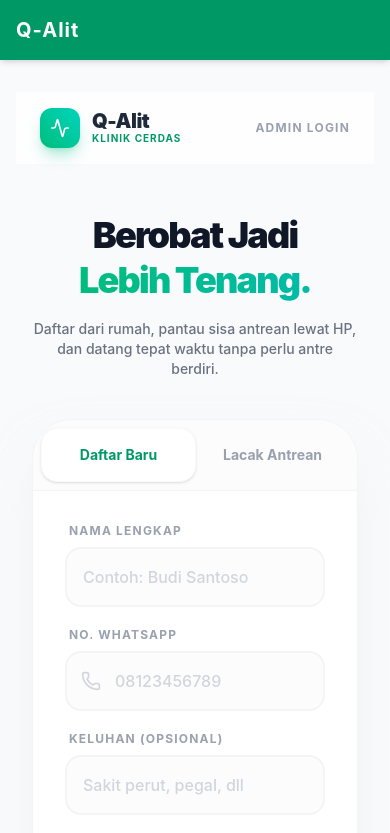
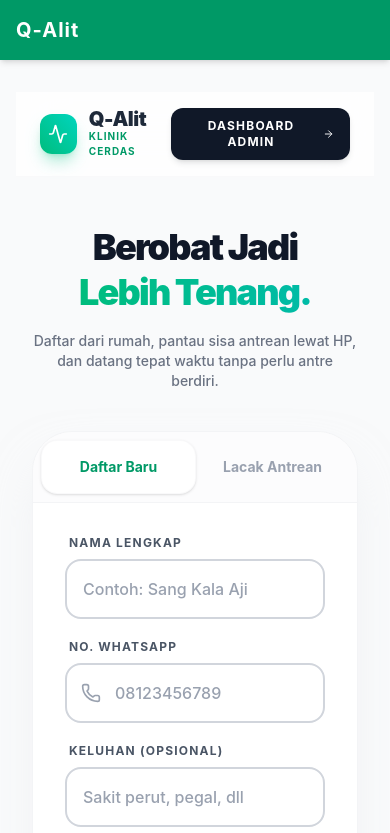
Before and after one commit to lemmebeHuh/Q-alit, a React (Vite) app: page / in a window 390 px wide. Shown: the top 833 px of the page. Built offline with nearby package versions, Linux system fonts and the light colour scheme; no server answers; the database is empty.

Commit message:
Update UI contrast fix patient count add duration analytics optimize admin mobile layout

```diff
--- a/src/pages/AdminDashboard.jsx
+++ b/src/pages/AdminDashboard.jsx
@@ -166,7 +166,7 @@ export default function AdminDashboard() {
     <div className="max-w-5xl mx-auto space-y-6 animate-in fade-in duration-700 pb-12">
 
       {/* Header Tabs (Enterprise style) */}
-      <div className="flex bg-white rounded-2xl shadow-sm border border-gray-100 p-2 overflow-hidden relative">
+      <div className="flex flex-col md:flex-row bg-white rounded-2xl shadow-sm border border-gray-100 p-2 overflow-hidden relative gap-2 md:gap-0">
         <div className="absolute inset-0 bg-gradient-to-r from-gray-50 to-white pointer-events-none"></div>
         <button
           onClick={() => { setActiveTab('queue'); setSelectedPatient(null); }}
@@ -242,16 +242,16 @@ export default function AdminDashboard() {
             </div>
           )}
 
-          <div className="flex justify-between items-center gap-2">
+          <div className="flex flex-col md:flex-row justify-between items-stretch md:items-center gap-4">
             <button
               onClick={handleReset}
               disabled={waitingList.length > 0 || inProgressList.length > 0}
               title={(waitingList.length > 0 || inProgressList.length > 0) ? "Harap selesaikan semua pasien sebelum menutup klinik!" : ""}
-              className="flex items-center gap-2 bg-red-50 border border-red-200 text-red-600 px-4 py-2.5 rounded-xl hover:bg-red-100 text-sm font-bold shadow-sm transition-colors disabled:opacity-50 disabled:cursor-not-allowed"
+              className="flex items-center justify-center gap-2 bg-red-50 border border-red-200 text-red-600 px-4 py-2.5 rounded-xl hover:bg-red-100 text-sm font-bold shadow-sm transition-colors disabled:opacity-50 disabled:cursor-not-allowed w-full md:w-auto"
             >
               <Power className="w-4 h-4" /> Tutup Klinik (Reset)
             </button>
-            <div className="flex gap-2">
+            <div className="flex flex-col sm:flex-row gap-2 w-full md:w-auto">
               <button
                 onClick={async () => {
                   const names = ["Budi", "Ani", "Siti", "Agus", "Wati", "Iwan", "Dewi", "Rudi", "Nina", "Eko", "Maya", "Dedi", "Lia", "Heri", "Rina", "Joko", "Yuni", "Tono", "Sri", "Andi", "Fajar", "Gilang", "Hana", "Indra", "Jihan", "Kiki", "Lestari", "Maman", "Nisa", "Oki", "Putri", "Qori", "Reza", "Sinta", "Tari", "Umar", "Vina", "Wawan", "Yana", "Zaki"];
@@ -264,18 +264,18 @@ export default function AdminDashboard() {
                   }
                   alert("40 Data berhasil dimasukkan!");
                 }}
-                className="flex items-center gap-2 bg-blue-50 border border-blue-100 text-blue-600 px-4 py-2.5 rounded-xl hover:bg-blue-100 text-sm font-bold shadow-sm transition-colors"
+                className="flex items-center justify-center gap-2 bg-blue-50 border border-blue-100 text-blue-600 px-4 py-2.5 rounded-xl hover:bg-blue-100 text-sm font-bold shadow-sm transition-colors w-full sm:w-auto"
               >
                 Seed 40 Data (Test)
               </button>
-              <button onClick={() => setShowWalkIn(!showWalkIn)} className="flex items-center gap-2 bg-gray-900 text-white px-5 py-2.5 rounded-xl hover:bg-gray-800 text-sm font-bold shadow-lg shadow-gray-900/20 transition-all active:scale-95">
+              <button onClick={() => setShowWalkIn(!showWalkIn)} className="flex items-center justify-center gap-2 bg-gray-900 text-white px-5 py-2.5 rounded-xl hover:bg-gray-800 text-sm font-bold shadow-lg shadow-gray-900/20 transition-all active:scale-95 w-full sm:w-auto">
                 <UserPlus className="w-4 h-4" /> {showWalkIn ? 'Batal' : 'Daftar Walk-in'}
               </button>
             </div>
           </div>
 
           {showWalkIn && (
-            <form onSubmit={handleWalkInSubmit} className="bg-white p-6 rounded-2xl shadow-sm border border-emerald-100 flex flex-col md:flex-row gap-4 items-end animate-in fade-in slide-in-from-top-4">
+            <form onSubmit={handleWalkInSubmit} className="bg-white p-6 rounded-2xl shadow-sm border border-emerald-100 flex flex-col md:flex-row gap-4 items-start md:items-end animate-in fade-in slide-in-from-top-4">
               <div className="flex-1 w-full">
                 <label className="block text-xs font-bold text-gray-500 uppercase tracking-widest mb-1.5">Nama Pasien</label>
                 <input type="text" required value={walkInData.name} onChange={e => setWalkInData({...walkInData, name: e.target.value})} className="w-full border-2 border-gray-100 rounded-xl p-2.5 bg-gray-50 focus:bg-white focus:border-emerald-500 outline-none transition-colors text-sm font-medium" placeholder="Nama" />
@@ -288,7 +288,7 @@ export default function AdminDashboard() {
                 <label className="block text-xs font-bold text-gray-500 uppercase tracking-widest mb-1.5">Keluhan</label>
                 <input type="text" value={walkInData.complaint} onChange={e => setWalkInData({...walkInData, complaint: e.target.value})} className="w-full border-2 border-gray-100 rounded-xl p-2.5 bg-gray-50 focus:bg-white focus:border-emerald-500 outline-none transition-colors text-sm font-medium" placeholder="Sakit..." />
               </div>
-              <button type="submit" className="bg-emerald-600 text-white px-6 py-3 rounded-xl font-bold text-sm hover:bg-emerald-700 active:scale-95 transition-all shadow-md shadow-emerald-600/20">
+              <button type="submit" className="bg-emerald-600 text-white px-6 py-3 rounded-xl font-bold text-sm hover:bg-emerald-700 active:scale-95 transition-all shadow-md shadow-emerald-600/20 w-full md:w-auto">
                 Daftar
               </button>
             </form>
--- a/src/pages/Home.jsx
+++ b/src/pages/Home.jsx
@@ -78,8 +78,8 @@ export default function Home() {
             <p className="text-[10px] font-bold text-emerald-600 uppercase tracking-widest">Klinik Cerdas</p>
           </div>
         </div>
-        <button onClick={() => navigate('/admin')} className="text-xs font-bold text-gray-400 hover:text-emerald-600 transition-colors uppercase tracking-widest">
-          Admin Login
+        <button onClick={() => navigate('/admin')} className="text-xs font-bold text-white bg-gray-900 hover:bg-emerald-600 px-4 py-2.5 rounded-xl transition-all uppercase tracking-widest shadow-md hover:shadow-emerald-600/20 active:scale-95 flex items-center gap-2">
+          Dashboard Admin <ArrowRight className="w-3 h-3" />
         </button>
       </header>
 
@@ -124,37 +124,37 @@ export default function Home() {
                   </div>
                 )}
                 <div>
-                  <label className="block text-xs font-bold text-gray-400 uppercase tracking-widest mb-2 ml-1">Nama Lengkap</label>
+                  <label className="block text-xs font-bold text-gray-600 uppercase tracking-widest mb-2 ml-1">Nama Lengkap</label>
                   <input
                     type="text"
                     required
                     value={formData.name}
                     onChange={(e) => setFormData({...formData, name: e.target.value})}
-                    className="w-full border-2 border-gray-100 bg-gray-50/50 p-4 rounded-2xl focus:border-emerald-500 focus:bg-white outline-none transition-all font-medium text-gray-800 placeholder:text-gray-300"
-                    placeholder="Contoh: Budi Santoso"
+                    className="w-full border-2 border-gray-300 bg-white p-4 rounded-2xl focus:border-emerald-500 outline-none transition-all font-medium text-gray-800 placeholder:text-gray-400"
+                    placeholder="Contoh: Sang Kala Aji"
                   />
                 </div>
                 <div>
-                  <label className="block text-xs font-bold text-gray-400 uppercase tracking-widest mb-2 ml-1">No. WhatsApp</label>
+                  <label className="block text-xs font-bold text-gray-600 uppercase tracking-widest mb-2 ml-1">No. WhatsApp</label>
                   <div className="relative">
-                    <Phone className="w-5 h-5 absolute left-4 top-1/2 -translate-y-1/2 text-gray-300" />
+                    <Phone className="w-5 h-5 absolute left-4 top-1/2 -translate-y-1/2 text-gray-400" />
                     <input
                       type="tel"
                       required
                       value={formData.phone}
                       onChange={(e) => setFormData({...formData, phone: e.target.value.replace(/\D/g, '')})}
-                      className="w-full border-2 border-gray-100 bg-gray-50/50 p-4 pl-12 rounded-2xl focus:border-emerald-500 focus:bg-white outline-none transition-all font-medium text-gray-800 placeholder:text-gray-300"
+                      className="w-full border-2 border-gray-300 bg-white p-4 pl-12 rounded-2xl focus:border-emerald-500 outline-none transition-all font-medium text-gray-800 placeholder:text-gray-400"
                       placeholder="08123456789"
                     />
                   </div>
                 </div>
                 <div>
-                  <label className="block text-xs font-bold text-gray-400 uppercase tracking-widest mb-2 ml-1">Keluhan (Opsional)</label>
+                  <label className="block text-xs font-bold text-gray-600 uppercase tracking-widest mb-2 ml-1">Keluhan (Opsional)</label>
                   <input
                     type="text"
                     value={formData.complaint}
                     onChange={(e) => setFormData({...formData, complaint: e.target.value})}
-                    className="w-full border-2 border-gray-100 bg-gray-50/50 p-4 rounded-2xl focus:border-emerald-500 focus:bg-white outline-none transition-all font-medium text-gray-800 placeholder:text-gray-300"
+                    className="w-full border-2 border-gray-300 bg-white p-4 rounded-2xl focus:border-emerald-500 outline-none transition-all font-medium text-gray-800 placeholder:text-gray-400"
                     placeholder="Sakit perut, pegal, dll"
                   />
                 </div>
@@ -192,7 +192,7 @@ export default function Home() {
                     required
                     value={trackInput}
                     onChange={(e) => setTrackInput(e.target.value)}
-                    className="w-full border-2 border-gray-100 bg-gray-50/50 p-4 rounded-2xl focus:border-blue-500 focus:bg-white outline-none transition-all font-bold text-center text-xl text-gray-800 placeholder:text-gray-300 tracking-wider"
+                    className="w-full border-2 border-gray-300 bg-white p-4 rounded-2xl focus:border-blue-500 outline-none transition-all font-bold text-center text-xl text-gray-800 placeholder:text-gray-400 tracking-wider"
                     placeholder="A-XXX / 0812..."
                   />
                 </div>
```
